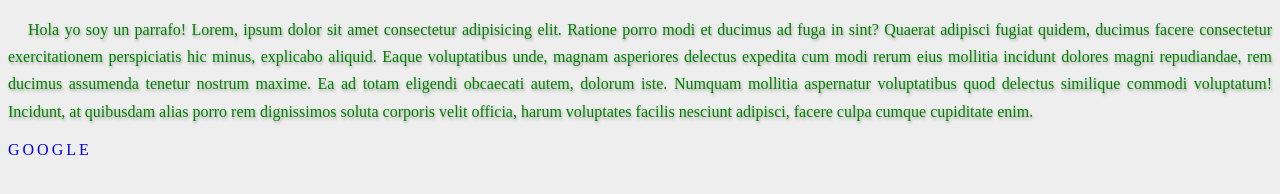
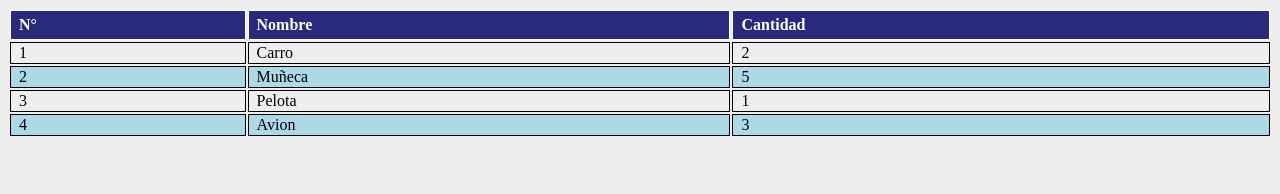
Before and after one commit to vasga-floze/probable-couscous, a plain HTML site: page CSS/index.html in a window 1280 px wide. Drawn offline with Linux system fonts and the light colour scheme.

Commit message:
css and table

```diff
--- a/CSS/index.html
+++ b/CSS/index.html
@@ -8,9 +8,36 @@
         <link rel="stylesheet" href="main.css" type="text/css">
     </head>
     <body>
-        <p>Hola yo soy un parrafo! Lorem, ipsum dolor sit amet consectetur adipisicing elit. Ratione porro modi et ducimus ad fuga in sint? Quaerat adipisci fugiat quidem, ducimus facere consectetur exercitationem perspiciatis hic minus, explicabo aliquid.
-        Eaque voluptatibus unde, magnam asperiores delectus expedita cum modi rerum eius mollitia incidunt dolores magni repudiandae, rem ducimus assumenda tenetur nostrum maxime. Ea ad totam eligendi obcaecati autem, dolorum iste.
-        Numquam mollitia aspernatur voluptatibus quod delectus similique commodi voluptatum! Incidunt, at quibusdam alias porro rem dignissimos soluta corporis velit officia, harum voluptates facilis nesciunt adipisci, facere culpa cumque cupiditate enim.</p>
-        <a href="http://google.com">Google</a>
+        <table>
+            <thead>
+                <tr>
+                    <th>N°</th>
+                    <th>Nombre</th>
+                    <th>Cantidad</th>
+                </tr>
+            </thead>
+            <tbody>
+                <tr>
+                    <td>1</td>
+                    <td>Carro</td>
+                    <td>2</td>
+                </tr>
+                <tr>
+                    <td>2</td>
+                    <td>Muñeca</td>
+                    <td>5</td>
+                </tr>
+                <tr>
+                    <td>3</td>
+                    <td>Pelota</td>
+                    <td>1</td>
+                </tr>
+                <tr>
+                    <td>4</td>
+                    <td>Avion</td>
+                    <td>3</td>
+                </tr>
+            </tbody>
+        </table>
     </body>
 </html>
--- a/CSS/main.css
+++ b/CSS/main.css
@@ -2,17 +2,27 @@ body{
     background-color: #eee;
 }
 
-p{
-    color: green;
-    text-align: justify;
-    text-indent: 20px; /*Indentar la primera linea*/
-    line-height: 1.7; /*generar espacio entre lineas*/
-    /*agregar efecto de sombra o 3D al texto:*/
-    text-shadow: 1px 2px 3px rgb(0, 0, 0, 0.3); /*primer valor texto a la derecha , segundo valor hacia abajo , tercer valor que tan difuminado y el ultimo que color*/
+table{
+    width: 100%;
 }
 
-a{
-    text-decoration: none; /*propiedades: none, underline, overline */
-    text-transform: uppercase;
-    letter-spacing: 3px; /*generar espaio entre letras*/
+tr:nth-child(even){
+    background-color: lightblue;
 }
+
+td{
+    padding-right: 8px;
+    padding-left: 8px;
+    border: 1px solid;
+}
+
+table th{
+    background-color:rgb(42, 42, 124) ;
+    color:white ;
+    text-align:left ;
+    padding-top: 5px;
+    padding-bottom: 5px;
+    padding-left: 8px;
+    padding-right: 8px;
+    border: 1px solid;
+}
```
